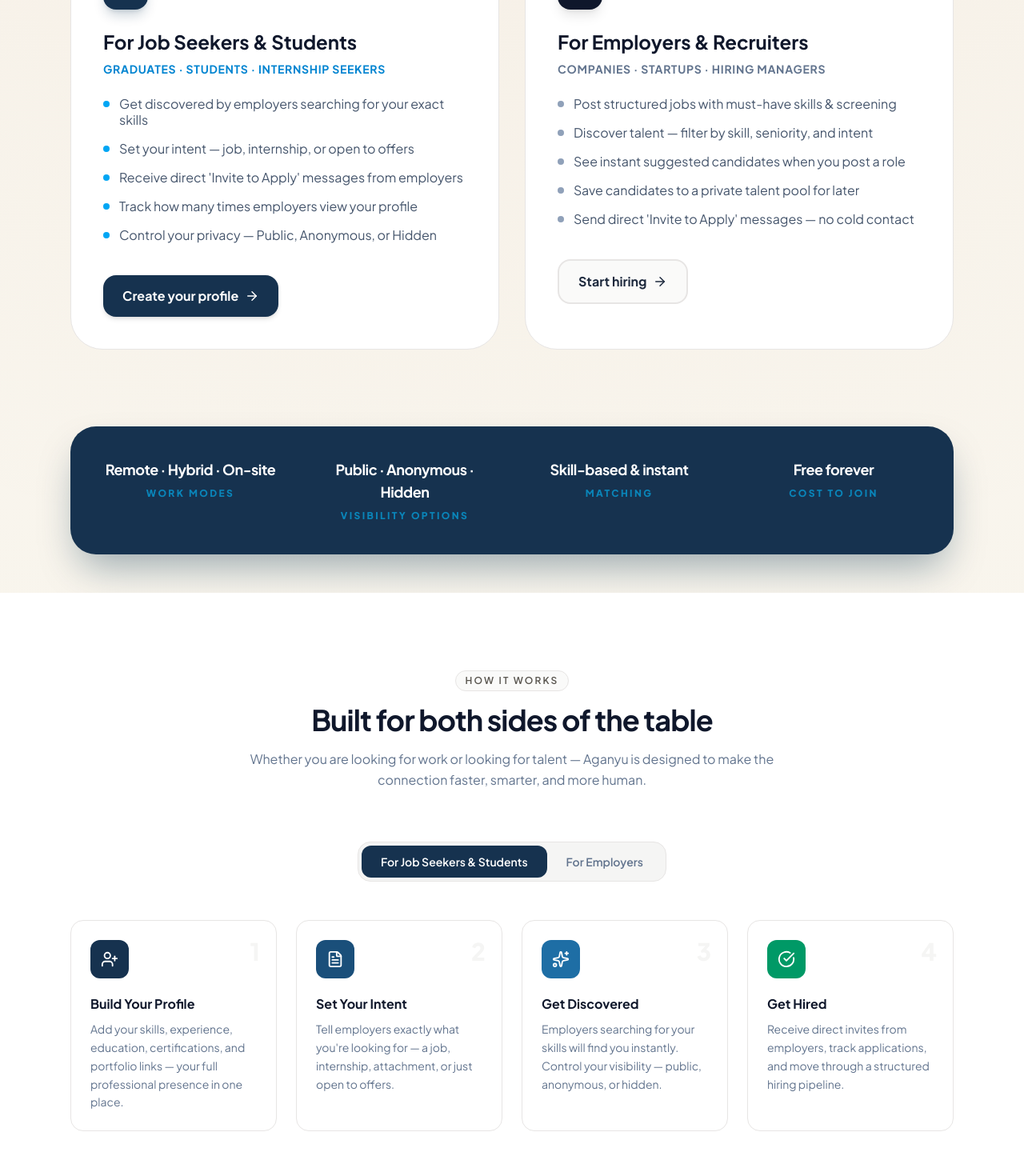
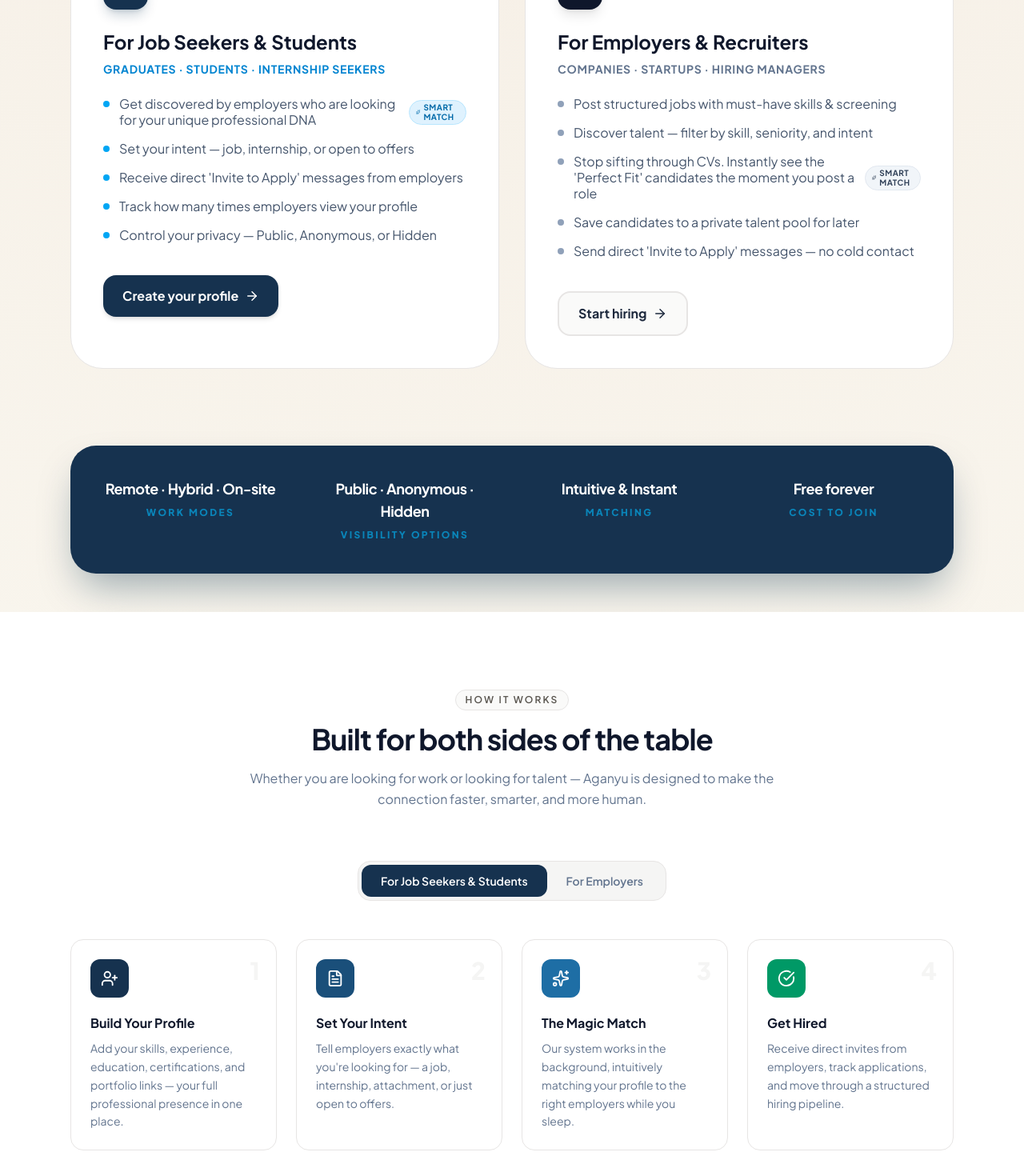
Before and after one commit to ManzYDaSaint/work-bridge, a Next.js app: page / in a window 1280 px wide. Shown: the part 1100-2570 px from the top of the page at 80% size. Built offline with nearby package versions, Linux system fonts and the light colour scheme; no server answers.

Commit message:
Changes made to the landing page and privacy files

```diff
--- a/src/app/(marketing)/privacy/page.tsx
+++ b/src/app/(marketing)/privacy/page.tsx
@@ -1,5 +1,5 @@
 import { Metadata } from 'next';
-import { EyeOff, Database, Bot, RefreshCw, Key, ShieldCheck, Chrome } from 'lucide-react';
+import { EyeOff, Database, Bot, RefreshCw, Key, ShieldCheck, Chrome, Sparkles } from 'lucide-react';
 import React from 'react';
 
 export const metadata: Metadata = {
@@ -8,6 +8,11 @@
 };
 
 const principles = [
+    {
+        title: "Intelligent Career Matching",
+        icon: <Sparkles className="text-amber-500" size={24} />,
+        content: `To connect you with the perfect opportunity, Aganyu utilizes an intelligent matching engine. This system analyzes your skills and experience to understand your unique "Professional DNA," allowing us to suggest roles and candidates that are intuitively compatible, rather than just matching keywords.`
+    },
     {
         title: "Zero-Bias Anonymization Protocol",
         icon: <EyeOff className="text-purple-500" size={24} />,
--- a/src/app/(marketing)/terms/page.tsx
+++ b/src/app/(marketing)/terms/page.tsx
@@ -19,9 +19,9 @@
         content: `Seekers have the ability to upload up to 5 academic or professional certificates. These documents may be stored and reviewed within the platform to support candidate evaluation. Uploading forged documents or documents belonging to another individual is a severe violation of these Terms and will result in a permanent ban and potential referral to relevant authorities.`
     },
     {
-        title: "3. Structured Matching & Recruiting",
+        title: "3. Intelligent Matching & Discovery",
         icon: <BookOpen className="text-emerald-500" size={24} />,
-        content: `Aganyu uses structured requirements, screening questions, and profile data to help employers review candidates consistently. Aganyu does not guarantee employment or interview placements. Employers remain responsible for their own hiring decisions.`
+        content: `Aganyu employs an intelligent matching engine to connect users based on professional compatibility and "Professional DNA". This system provides recommendations and discovers talent by analyzing skills and experience. While our system suggests "Perfect Fit" matches to increase efficiency, these are recommendations only. Aganyu does not guarantee employment, and all final hiring decisions remain the sole responsibility of the employer.`
     },
     {
         title: "4. Subscription Billing & Mobile Money",
--- a/src/components/marketing/FAQ.tsx
+++ b/src/components/marketing/FAQ.tsx
@@ -23,6 +23,10 @@
     {
         q: "Is there any cost to use Aganyu?",
         a: "No. Aganyu is completely free for both job seekers and employers. You can list jobs, build profiles, and discover talent at no cost.",
+    },
+    {
+        q: "Can someone post a job on my behalf?",
+        a: "Yes! If you prefer a managed experience, you can email your job vacancy to jobs@aganyu.com. Our team will handle the posting and forward the best AI-matched candidates to you for a small administrative fee.",
     },
 ];
 
--- a/src/components/marketing/Features.tsx
+++ b/src/components/marketing/Features.tsx
@@ -2,14 +2,14 @@
 
 const features = [
     {
-        title: "Proactive Talent Discovery",
-        description: "Employers don't wait for applications — they search and filter a live pool of candidates by skill, seniority, and search intent.",
+        title: "Intelligent Talent Sourcing",
+        description: "We don't just match keywords. We understand the context of experience to connect employers with the most compatible talent.",
         icon: Search,
         accent: "bg-blue-50 text-blue-600 dark:bg-blue-950/30 dark:text-blue-400",
     },
     {
-        title: "Automated Skill Matching",
-        description: "Every job listing instantly surfaces candidates whose skills overlap with the role — and seekers see matched jobs right on their dashboard.",
+        title: "Intuitive Smart-Matching",
+        description: "Our system understands that a 'React Developer' is also a 'Frontend Engineer,' ensuring no great opportunity is missed.",
         icon: Sparkles,
         accent: "bg-amber-50 text-amber-600 dark:bg-amber-950/30 dark:text-amber-400",
     },
--- a/src/components/marketing/HeroSections.tsx
+++ b/src/components/marketing/HeroSections.tsx
@@ -51,7 +51,7 @@
                     </h1>
 
                     <p className="max-w-xl text-lg sm:text-xl text-slate-500 dark:text-slate-400 leading-relaxed font-medium">
-                        Build your professional profile, get discovered by employers searching for your exact skills, and receive direct invites — before you even apply.
+                        Build your professional profile and let our intelligent system connect you with employers who understand your true value—even before you hit apply.
                     </p>
                 </div>
 
@@ -119,15 +119,22 @@
                     </p>
                     <ul className="space-y-4 text-base text-slate-600 dark:text-slate-300 mb-10">
                         {[
-                            "Get discovered by employers searching for your exact skills",
+                            "Get discovered by employers who are looking for your unique professional DNA",
                             "Set your intent — job, internship, or open to offers",
                             "Receive direct 'Invite to Apply' messages from employers",
                             "Track how many times employers view your profile",
                             "Control your privacy — Public, Anonymous, or Hidden",
-                        ].map((item) => (
+                        ].map((item, idx) => (
                             <li key={item} className="flex items-start gap-3">
                                 <div className="mt-1.5 flex-shrink-0 h-2 w-2 rounded-full bg-sky-500" />
-                                <span className="leading-tight">{item}</span>
+                                <span className="leading-tight flex items-center gap-2">
+                                    {item}
+                                    {idx === 0 && (
+                                        <span className="inline-flex items-center gap-1 rounded-full bg-sky-100 px-2 py-0.5 text-[10px] font-bold uppercase tracking-wider text-sky-700 dark:bg-sky-900/40 dark:text-sky-400 border border-sky-200 dark:border-sky-800">
+                                            <Sparkles size={10} /> Smart Match
+                                        </span>
+                                    )}
+                                </span>
                             </li>
                         ))}
                     </ul>
@@ -159,13 +166,20 @@
                         {[
                             "Post structured jobs with must-have skills & screening",
                             "Discover talent — filter by skill, seniority, and intent",
-                            "See instant suggested candidates when you post a role",
+                            "Stop sifting through CVs. Instantly see the 'Perfect Fit' candidates the moment you post a role",
                             "Save candidates to a private talent pool for later",
                             "Send direct 'Invite to Apply' messages — no cold contact",
-                        ].map((item) => (
+                        ].map((item, idx) => (
                             <li key={item} className="flex items-start gap-3">
                                 <div className="mt-1.5 flex-shrink-0 h-2 w-2 rounded-full bg-slate-400" />
-                                <span className="leading-tight">{item}</span>
+                                <span className="leading-tight flex items-center gap-2">
+                                    {item}
+                                    {idx === 2 && (
+                                        <span className="inline-flex items-center gap-1 rounded-full bg-slate-100 px-2 py-0.5 text-[10px] font-bold uppercase tracking-wider text-slate-700 dark:bg-slate-800 dark:text-slate-400 border border-slate-200 dark:border-slate-700">
+                                            <Sparkles size={10} /> Smart Match
+                                        </span>
+                                    )}
+                                </span>
                             </li>
                         ))}
                     </ul>
@@ -194,7 +208,7 @@
                     {[
                         { label: "Work Modes", value: "Remote · Hybrid · On-site" },
                         { label: "Visibility Options", value: "Public · Anonymous · Hidden" },
-                        { label: "Matching", value: "Skill-based & instant" },
+                        { label: "Matching", value: "Intuitive & Instant" },
                         { label: "Cost to join", value: "Free forever" },
                     ].map(({ label, value }) => (
                         <div key={label} className="space-y-2">
--- a/src/components/marketing/HowItWorks.tsx
+++ b/src/components/marketing/HowItWorks.tsx
@@ -18,8 +18,8 @@
         color: "bg-[#1a4f7a]",
     },
     {
-        title: "Get Discovered",
-        description: "Employers searching for your skills will find you instantly. Control your visibility — public, anonymous, or hidden.",
+        title: "The Magic Match",
+        description: "Our system works in the background, intuitively matching your profile to the right employers while you sleep.",
         icon: Sparkles,
         color: "bg-[#1e6ea5]",
     },
@@ -45,8 +45,8 @@
         color: "bg-[#1a4f7a]",
     },
     {
-        title: "Get Instant Matches",
-        description: "Each job automatically surfaces candidates whose skills match your requirements — no manual searching needed.",
+        title: "Instant Compatibility",
+        description: "No more manual searching. We surface the most compatible talent immediately, based on actual capability, not just keywords.",
         icon: Sparkles,
         color: "bg-[#1e6ea5]",
     },
```
Also changed, not shown: src/app/(marketing)/page.tsx (+25 -0 lines).
